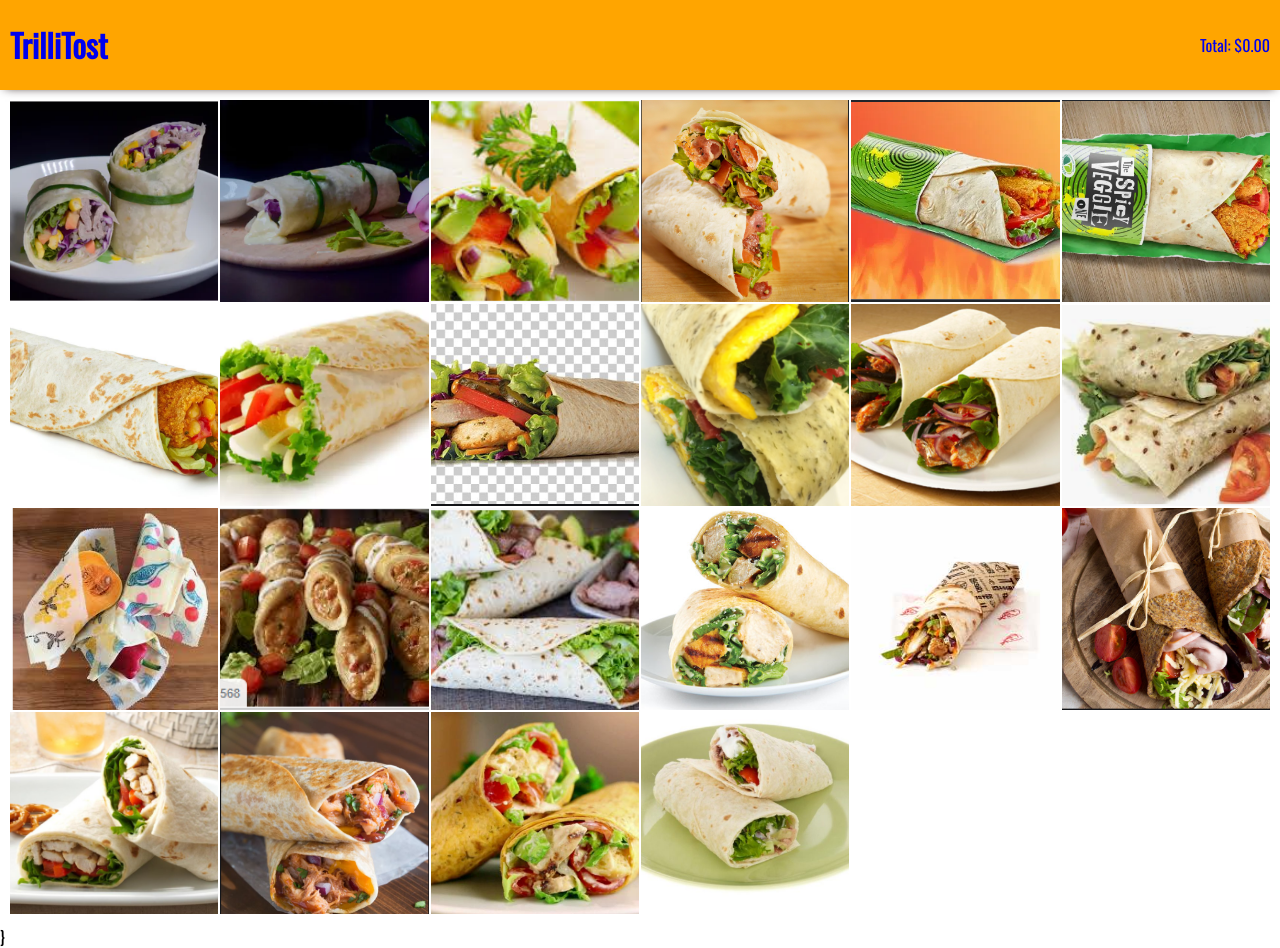
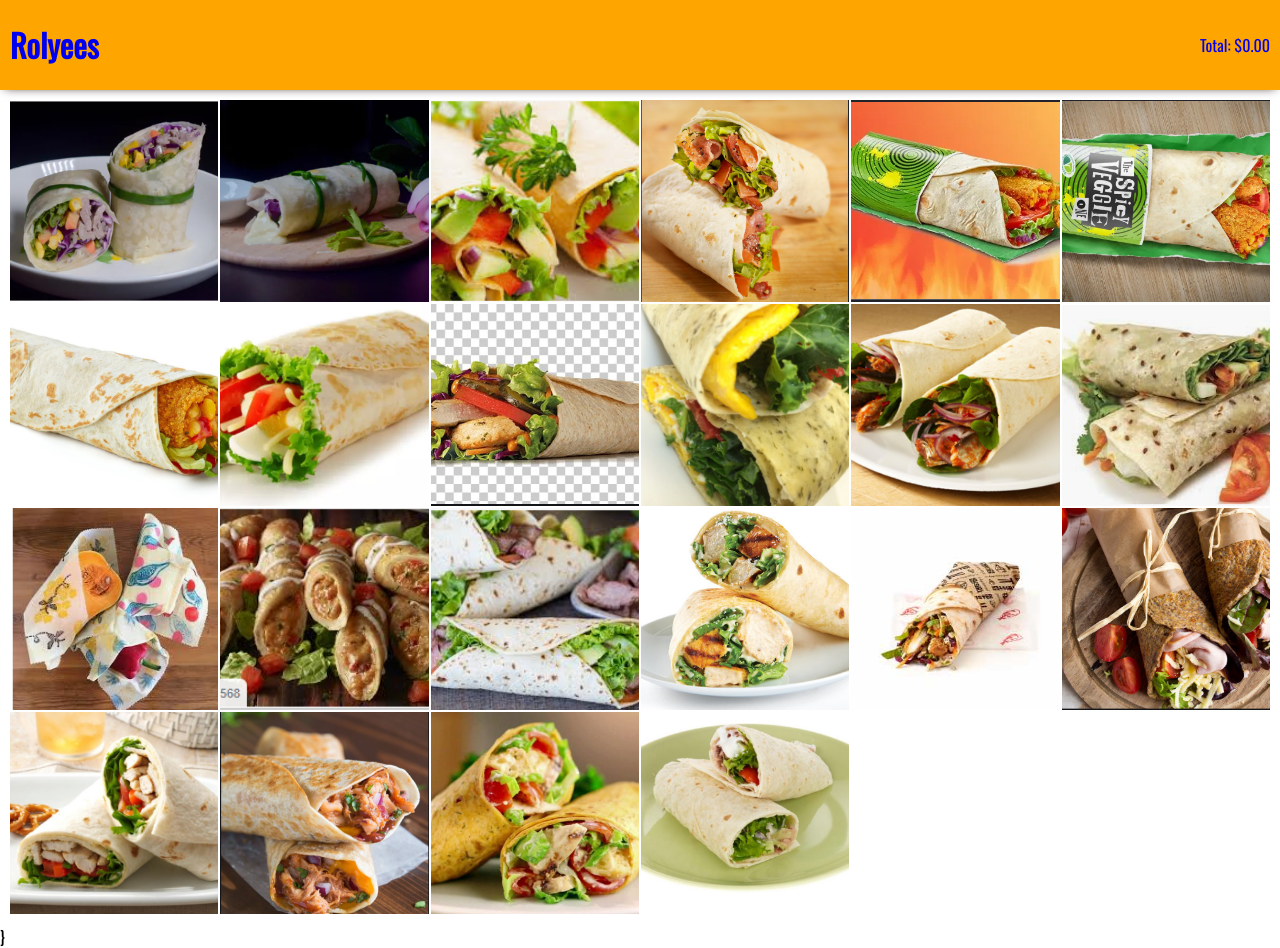
Before and after one commit to RaviGit-lab/awsgk, a React (Create React App) app: page / in a window 1280 px wide. Built offline with nearby package versions, Linux system fonts and the light colour scheme; some icons are missing.

Commit message:
Title changed to Rolyees

```diff
--- a/public/index.html
+++ b/public/index.html
@@ -26,7 +26,7 @@
     -->
     <link href="https://fonts.googleapis.com/css?family=Oswald&display=swap" rel="stylesheet">
     <link href="https://cdn.remixicon.com/releases/v2.1.0/remixicon.css" rel="stylesheet">
-    <title>React App</title>
+    <title>Rolyees</title>
   </head>
   <body>
     <noscript>You need to enable JavaScript to run this app.</noscript>
--- a/src/components/Header.js
+++ b/src/components/Header.js
@@ -9,7 +9,7 @@ function Header() {
     const cartClassName = cartItems.length > 0 ? "ri-shopping-cart-fill" : "ri-shopping-cart-line"
     return (
         <header>
-            <Link to="/"><h1><i className="ri-home-heart-fill  ri-fw ri-2x"></i>TrilliTost</h1></Link>
+            <Link to="/"><h1><i className="ri-home-heart-fill  ri-fw ri-2x"></i>Rolyees</h1></Link>
            {/* <Link to="/cart"><i className={cartClass}></i></Link> */}
 
              <Link to="/cart" title="Go to Checkout Page"><i className={`${cartClassName} ri-fw ri-2x`}></i>
```
